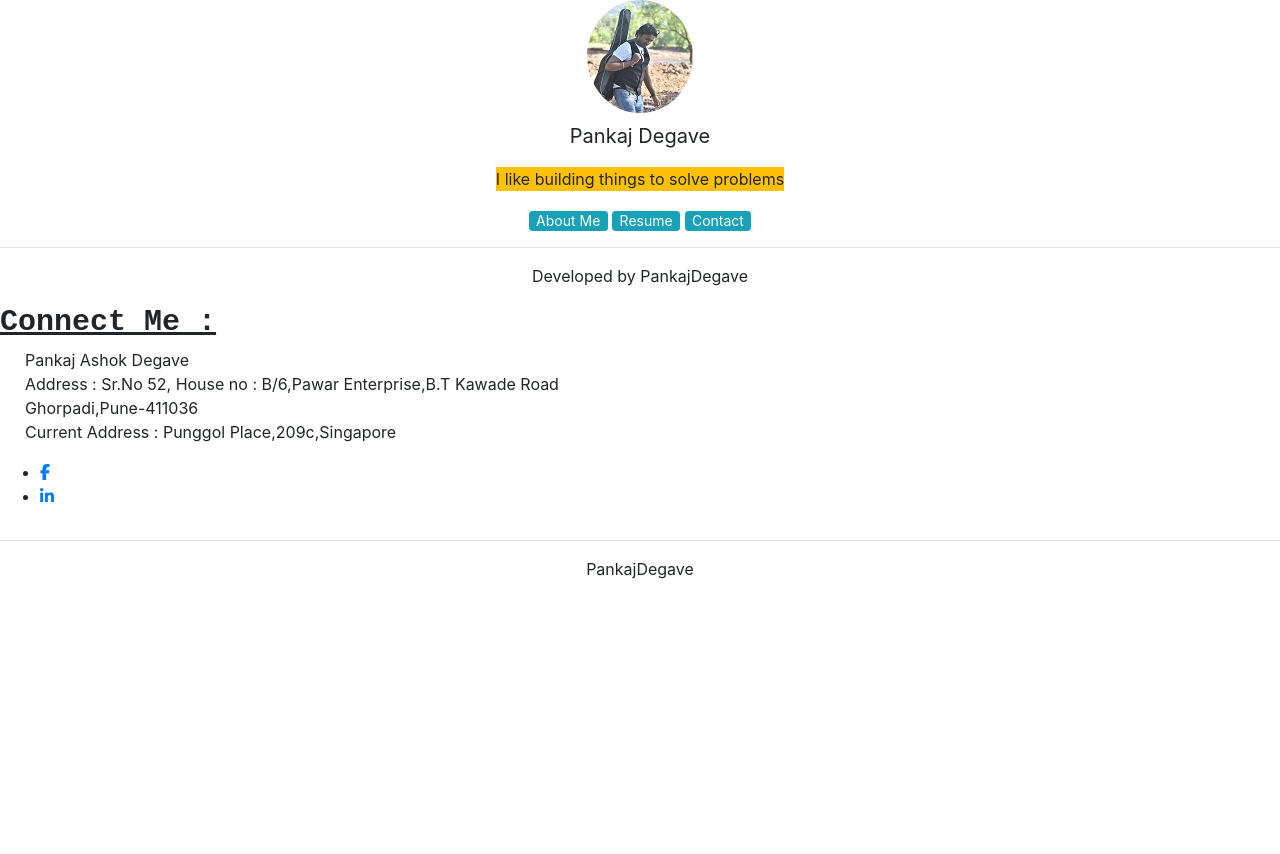
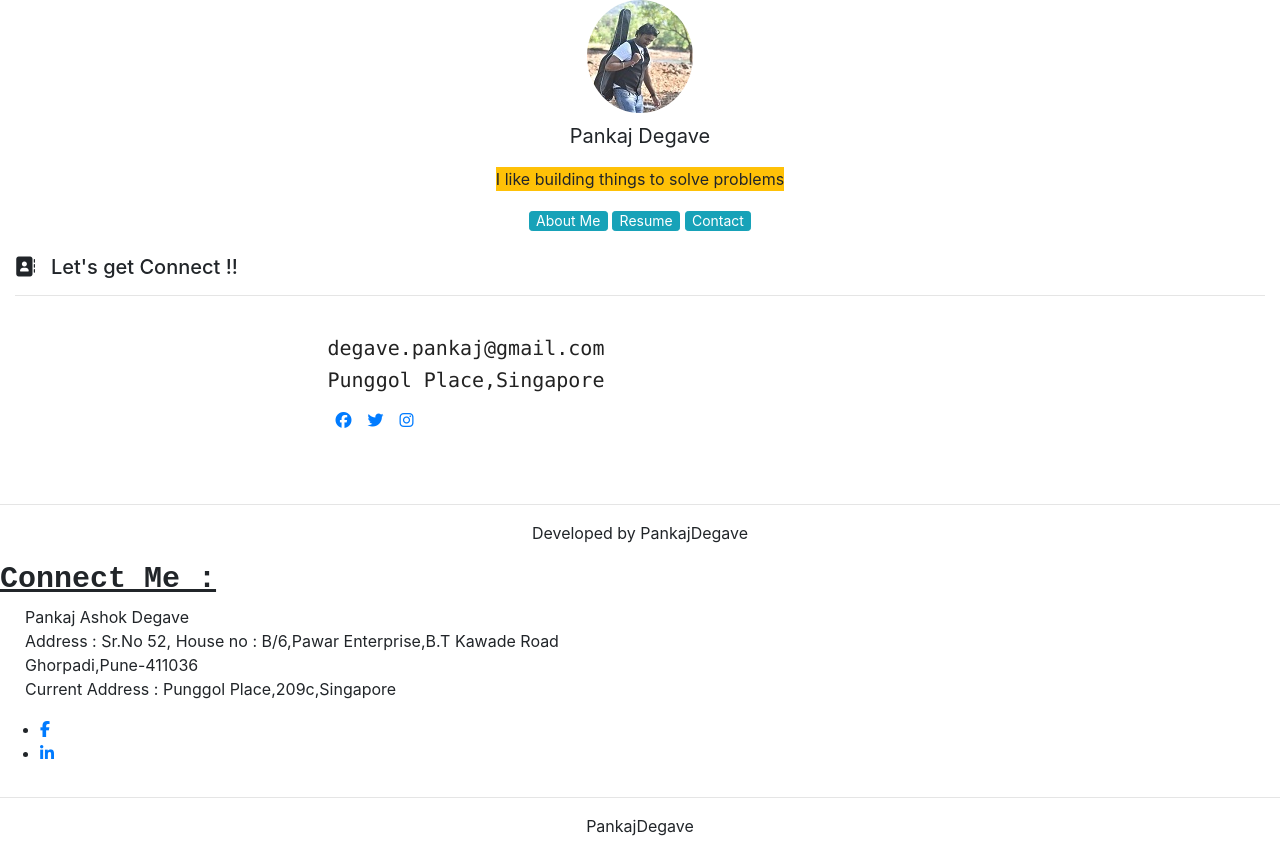
Before and after one commit to PankajDegave/PankajDegave.github.io, a plain HTML site: page contact.html in a window 1280 px wide. Before the commit the page ends 800 px from the top, so only its background shows below. Drawn offline with nearby package versions, Linux system fonts and the light colour scheme; some icons are missing.

Commit message:
modified

```diff
--- a/contact.html
+++ b/contact.html
@@ -106,13 +106,57 @@
         <a class="btn btn-info btn-xs" href="/contact.html" role="button">Contact</a></button>
 
      </div>
-
+<br>
+<br>
      </div >
 
     </header>
 </body>
+
+<div>
+
+
+    <div  class="col-md-12">
+      <span mt-25 pb-10>
+        <p class=" h5 text-sm-left  "> <i class="fa fa-address-book"></i>&nbsp;&nbsp;  Let's get Connect !!</p>
+        <hr><br></span>
+      </div>
+
+      <div class="row mt-20 pt-20">
+
+        <div  class="col-md-3">
+            <div class="text-left"> <img src="/avtar.jpg" alt="" class="rounded-circle"> </img>
+
+             </div>
+        </div>
+        <div  class="col-md-9">
+     <!--   <h4 class="display-6 head font-weight-light font-italic text-left">Pankaj Degave</h4>  -->
+        <div class="head h5 sentence text-monospace font-weight-light text-left">degave.pankaj@gmail.com</div>
+        <div class="head h5 sentence text-monospace font-weight-light text-left">Punggol Place,Singapore</div>
+        <div class="d-flex justify-content-left">
+            <div class="p-2">
+              <a href="http://facebook.com">
+                <i class="fab fa-facebook"></i>
+              </a>
+            </div>
+            <div class="p-2">
+              <a href="http://twitter.com">
+                <i class="fab fa-twitter"></i>
+              </a>
+            </div>
+            <div class="p-2">
+              <a href="http://instagram.com">
+                <i class="fab fa-instagram"></i>
+              </a>
+           </div>
+       </div>
+    </div>
+</div>
+
+
+<br>
+<br>
 <hr>
-
 <div class="row" id="footer">
     <div class="col-md-12 text-center">
         <p class="copyright-text"> Developed by PankajDegave</p>
```
Also changed, not shown: index.html (+2 -0 lines).
